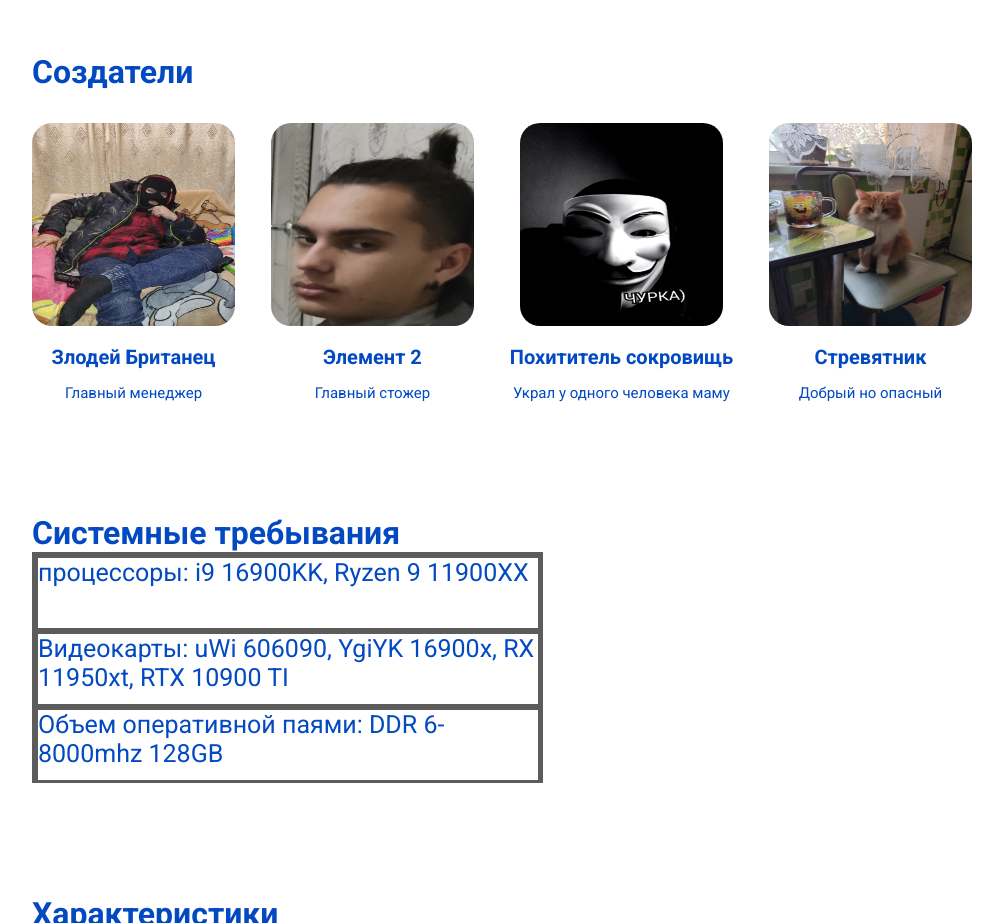
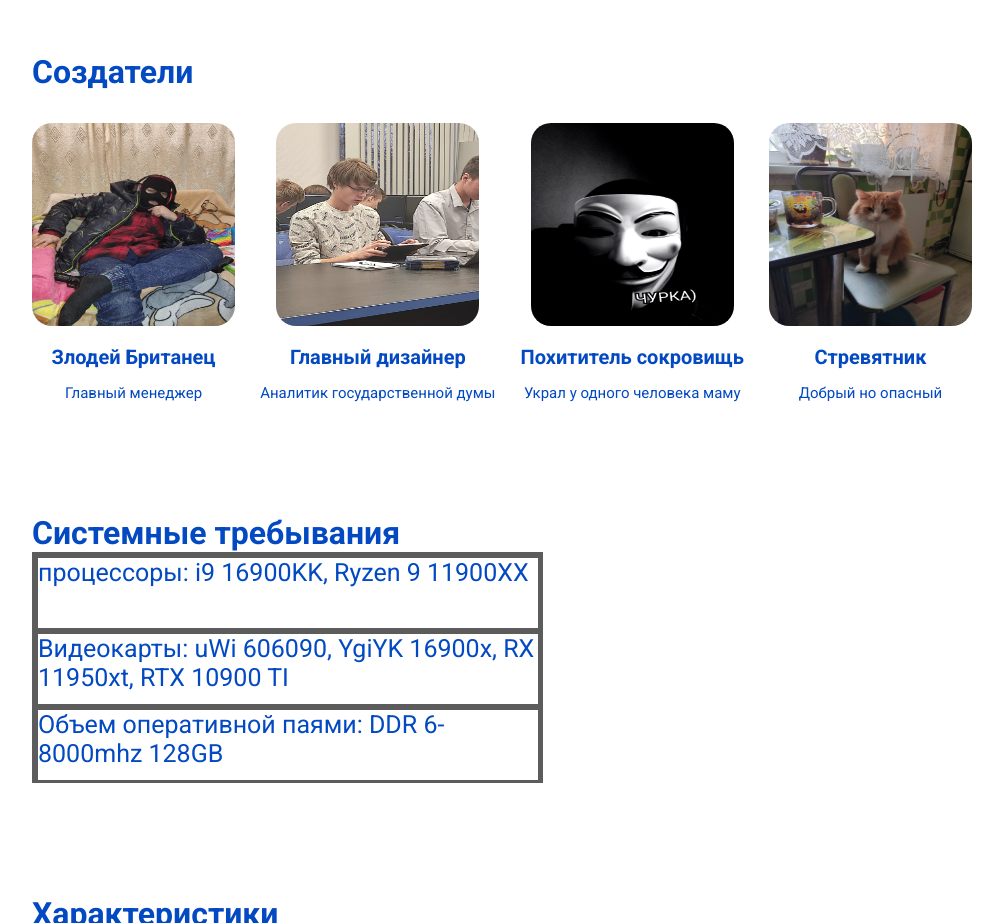
Before and after one commit to sa1kri/rrrttrtr, a plain HTML site: page Landing/index.html in a window 1280 px wide. Shown: the part 780-1703 px from the top of the page, without its empty margins (138-1141 px from the left). Drawn offline with Linux system fonts and the light colour scheme.

Commit message:
Add files via upload

```diff
--- a/Landing/index.html
+++ b/Landing/index.html
@@ -77,10 +77,10 @@
                         </div>
                         <div class="List__element">
                             <div class="Element__img">
-                                <img src="images/фото/LMWWPyJv_Aw.jpg" class="fffssssdsd"></img>
+                                <img src="images/фото/FKV5FXD8Gds.jpg" class="fffssssdsd"></img>
                             </div>
-                            <div class="Element__title"> Элемент 2</div>
-                            <div class="Element__info">Главный стожер</div>
+                            <div class="Element__title">Главный дизайнер</div>
+                            <div class="Element__info">Аналитик государственной думы</div>
                         </div>
                         <div class="List__element">
                             <div class="Element__img">
```
Also changed, not shown: Landing/images/фото/FKV5FXD8Gds.jpg (added).
